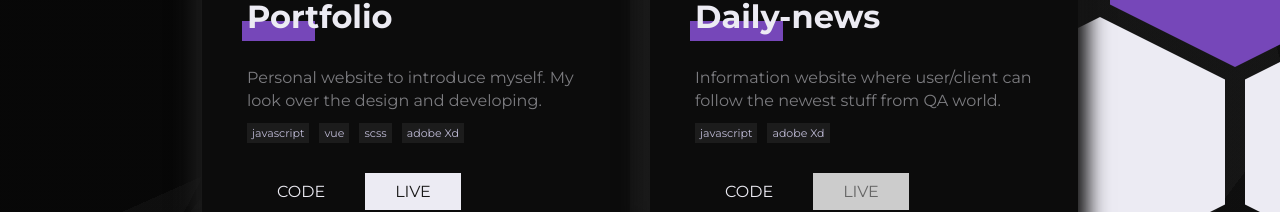
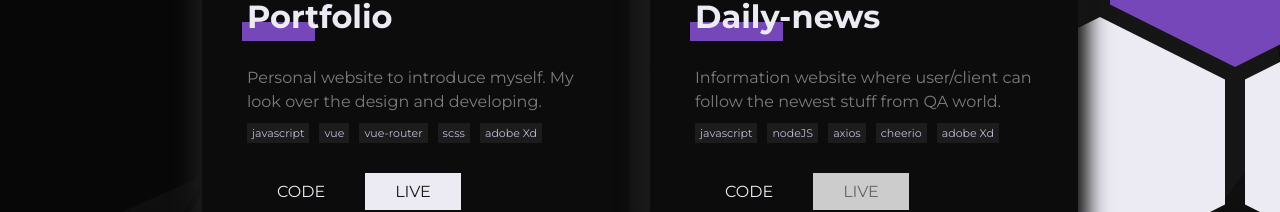
Before and after one commit to Kodziak/portflio, a Vue app: page /#/projects in a window 1280 px wide. Shown: the part 442-654 px from the top of the page. Built offline with nearby package versions, Linux system fonts and the light colour scheme.

Commit message:
Add transition between changing routes

```diff
--- a/src/App.vue
+++ b/src/App.vue
@@ -13,7 +13,9 @@
         </router-link>
       </div>
     </header>
-    <router-view ></router-view>
+    <transition name="component-fade" mode="out-in">
+      <router-view ></router-view>
+    </transition>
     <div class="socials view--footer">
       <Social
         v-for="(social, index) in socials"
@@ -95,6 +97,13 @@ export default {
 <style lang="scss">
 @import "./configs/_config";
 @import "./configs/_font";
+
+.component-fade-enter-active, .component-fade-leave-active {
+  transition: opacity .2s ease;
+}
+.component-fade-enter, .component-fade-leave-to {
+  opacity: 0;
+}
 
 * {
   box-sizing: border-box;
--- a/src/components/Project_card.vue
+++ b/src/components/Project_card.vue
@@ -91,12 +91,13 @@ export default {
     }
 
     .project-card__tags {
+      display: flex;
+      flex-direction: row;
+      flex-wrap: wrap;
       margin-top: 10px;
       margin-bottom: 30px;
 
       @include mediaSmartfon {
-        display: flex;
-        flex-direction: row;
         justify-content: center;
         margin-bottom: 20px;
       }
--- a/src/components/Tag.vue
+++ b/src/components/Tag.vue
@@ -1,5 +1,5 @@
 <template>
-  <div class="tag bor-rad-3">{{ tag }}</div>
+  <label class="tag bor-rad-3">{{ tag }}</label>
 </template>
 
 <script>
@@ -22,6 +22,7 @@ export default {
   color: darken($white, 15);
   padding: 3px 5px;
   margin: 0 5px;
+  white-space: nowrap;
 
   &:first-child {
     margin: 0 5px 0 0;
--- a/src/views/Projects.vue
+++ b/src/views/Projects.vue
@@ -29,7 +29,7 @@ export default {
           title: 'Portfolio',
           description: 'Personal website to introduce myself. My look over the design and developing.',
           img: './portfolio.png',
-          tags: ['javascript', 'vue', 'scss', 'adobe Xd'],
+          tags: ['javascript', 'vue', 'vue-router', 'scss', 'adobe Xd'],
           btns: [
             {
               name: 'CODE',
@@ -48,7 +48,7 @@ export default {
           description:
             'Information website where user/client can follow the newest stuff from QA world.',
           img: './daily-news.png',
-          tags: ['javascript', 'adobe Xd'],
+          tags: ['javascript', 'nodeJS', 'axios', 'cheerio', 'adobe Xd'],
           btns: [
             {
               name: 'CODE',
```
Also changed, not shown: src/router/index.js (+3 -7 lines), .eslintrc.json.
